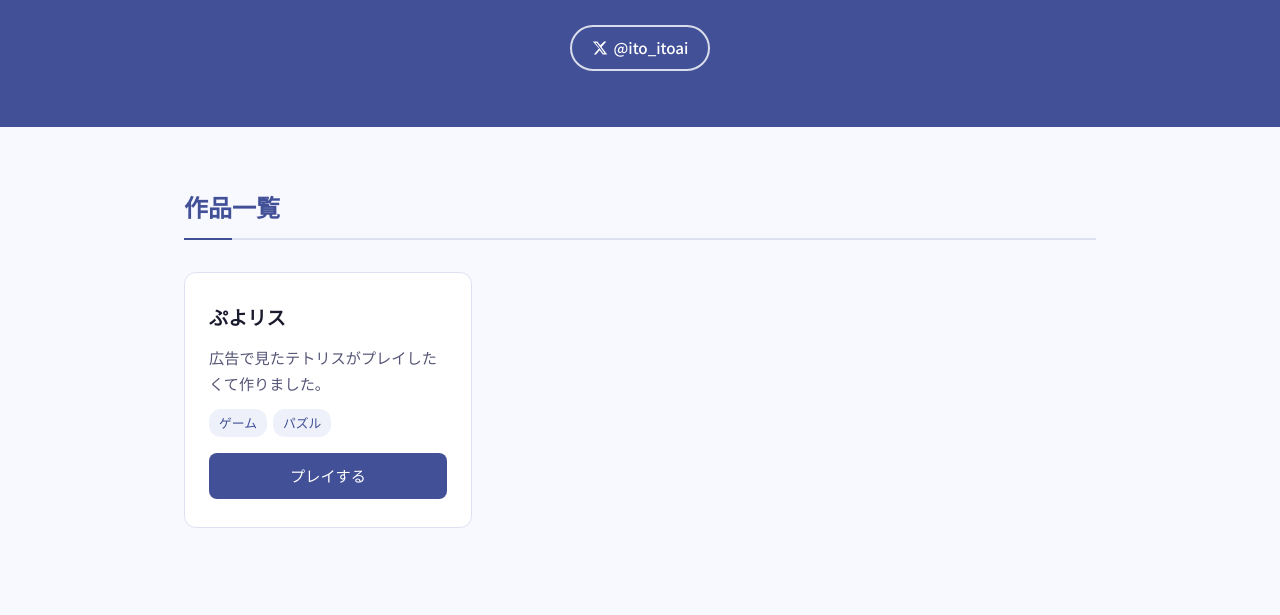
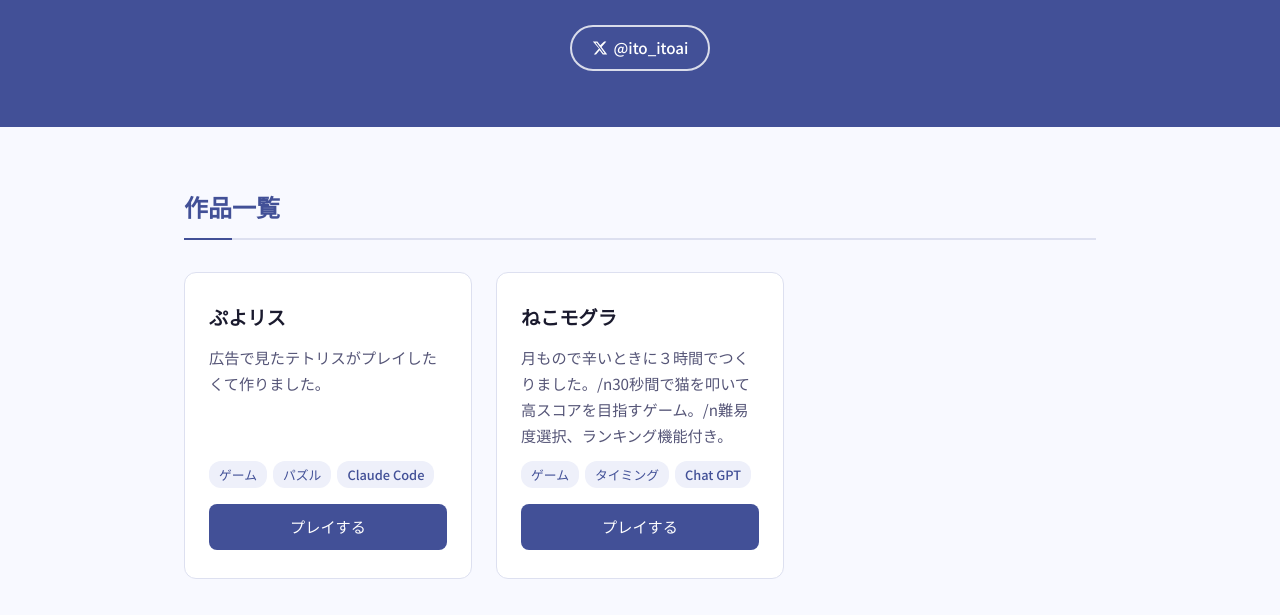
Before and after one commit to umimuk/umimuk.github.io, a plain HTML site: page index.html in a window 1280 px wide. Shown: the part 185-800 px from the top of the page. Drawn offline with Linux system fonts and the light colour scheme.

Commit message:
Update index.html

```diff
--- a/index.html
+++ b/index.html
@@ -273,6 +273,19 @@
           <div class="card-tags">
             <span class="tag">ゲーム</span>
             <span class="tag">パズル</span>
+            <span class="tag">Claude Code</span>
+          </div>
+          <a class="btn-primary" href="https://umimuk.github.io/tetpuyo/tetpuyo.html" target="_blank" rel="noopener noreferrer">
+            プレイする
+          </a>
+        </div>
+        <div class="card">
+          <p class="card-title">ねこモグラ</p>
+          <p class="card-desc">月もので辛いときに３時間でつくりました。/n30秒間で猫を叩いて高スコアを目指すゲーム。/n難易度選択、ランキング機能付き。</p>
+          <div class="card-tags">
+            <span class="tag">ゲーム</span>
+            <span class="tag">タイミング</span>
+            <span class="tag">Chat GPT</span>
           </div>
           <a class="btn-primary" href="https://umimuk.github.io/tetpuyo/tetpuyo.html" target="_blank" rel="noopener noreferrer">
             プレイする
```
